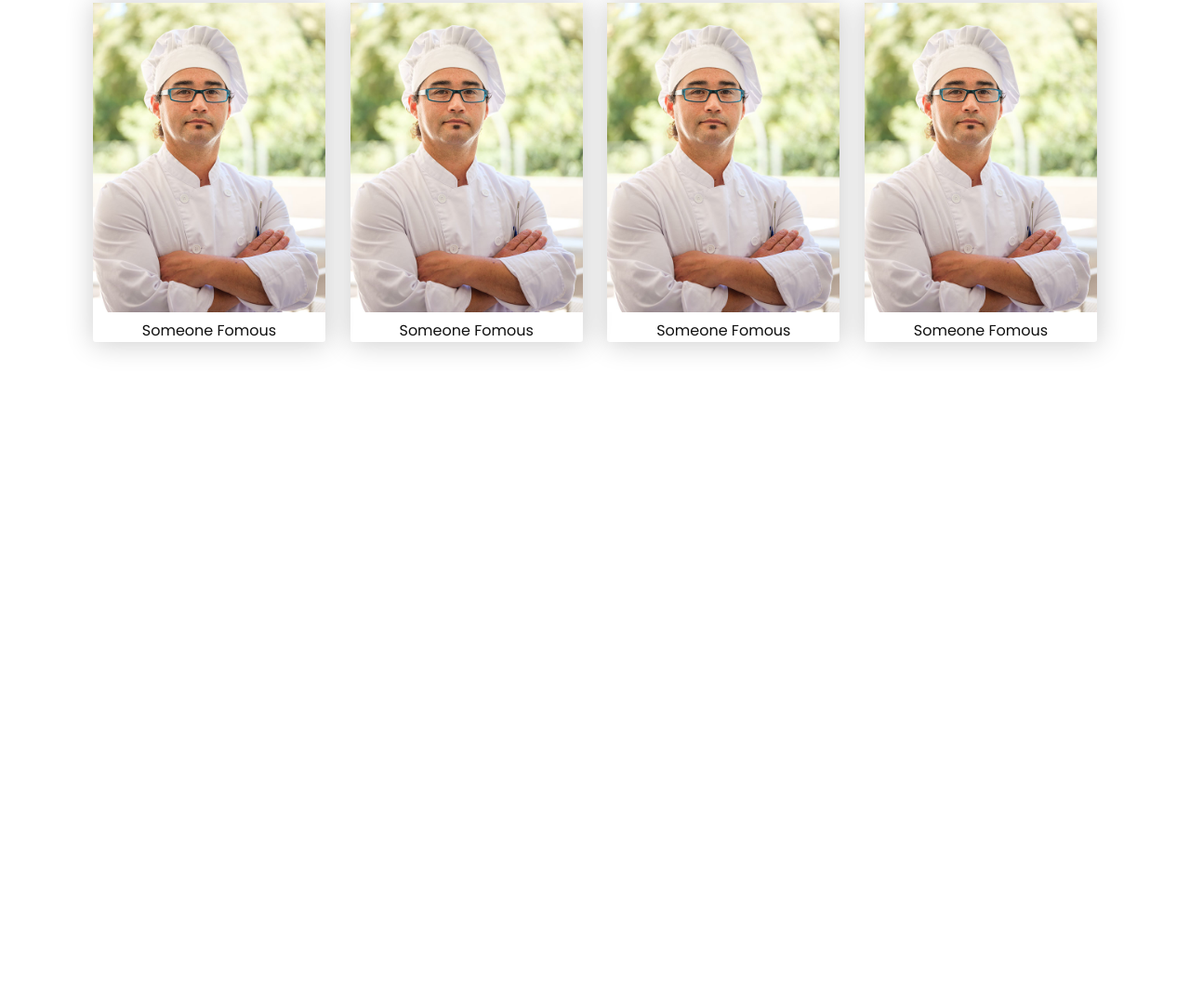
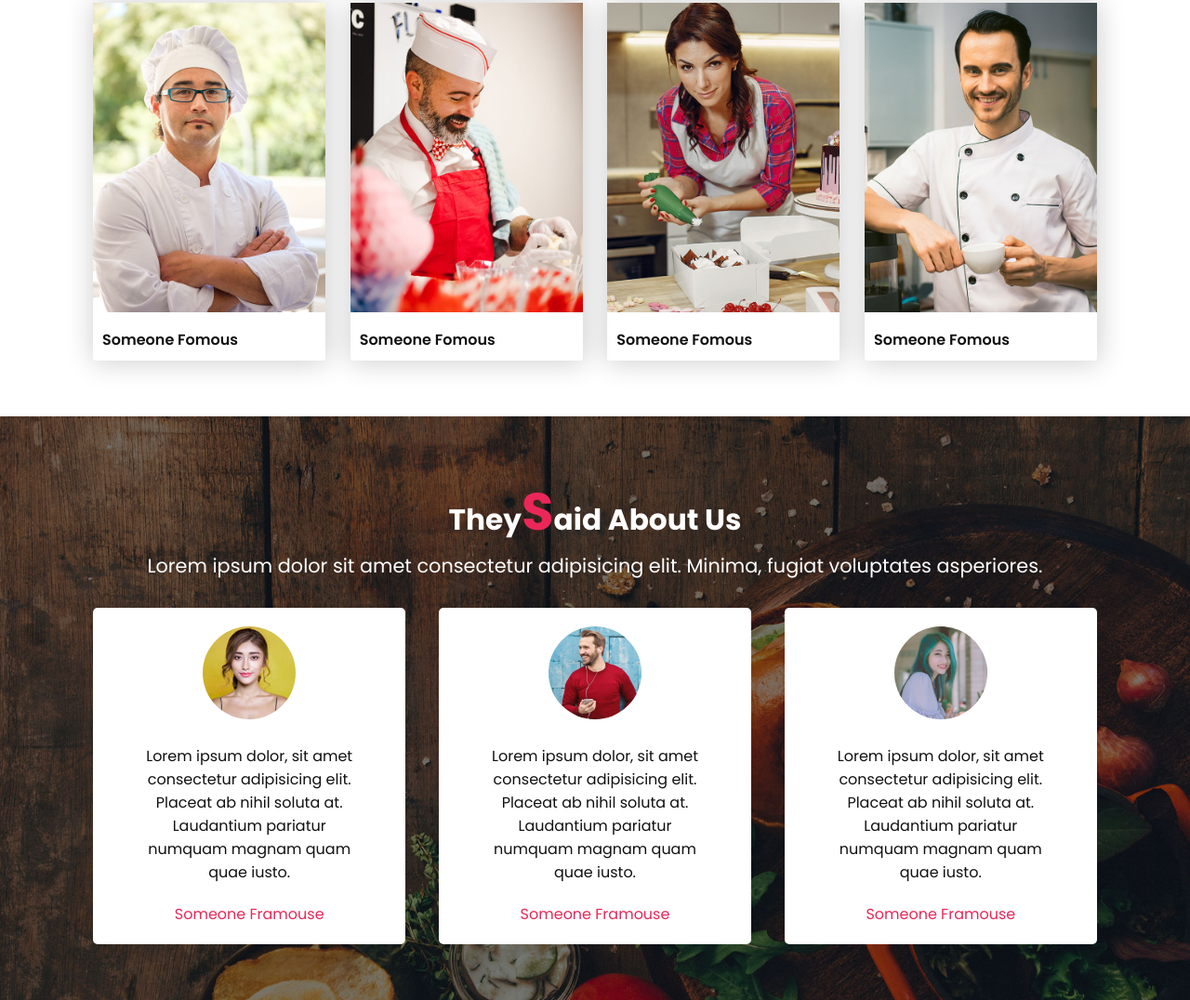
Before and after one commit to TurkishFood/TurkishFood.github.io, a plain HTML site: page index.html in a window 1280 px wide. Shown: the part 2773-3849 px from the top of the page at 93% size. Before the commit the page ends 3201 px from the top, so only its background shows below. Drawn offline with nearby package versions, Linux system fonts and the light colour scheme.

Commit message:
testing added

```diff
--- a/css/style.css
+++ b/css/style.css
@@ -241,8 +241,81 @@
     -moz-border-radius: 3px;
     -ms-border-radius: 3px;
     -o-border-radius: 3px;
+    transition: .3s;
+    -webkit-transition: .3s;
+    -moz-transition: .3s;
+    -ms-transition: .3s;
+    -o-transition: .3s;
+}
+
+.experts .expert-item:hover {
+    transform: translateY(-10px);
+    -webkit-transform: translateY(-10px);
+    -moz-transform: translateY(-10px);
+    -ms-transform: translateY(-10px);
+    -o-transform: translateY(-10px);
 }
 
 .experts .expert-item img {
     width: 100%;
 }
+
+.experts .expert-item p {
+    float: left;
+    padding: 10px;
+    font-size: 16px;
+    font-weight: 600;
+}
+
+/* Testing */
+.testing {
+    padding: 60px 100px;
+    color: #fff;
+    text-align: center;
+    background: url(/images/bg2.jpg) no-repeat center;
+    background-size: cover;
+    background-attachment: fixed;
+}
+
+.testing .section-title {
+    color: #fff;
+}
+
+.textings {
+    display: flex;
+    flex-wrap: wrap;
+    justify-content: space-between;
+    margin-top: 30px;
+}
+
+.textings .test {
+    width: calc(33% - 20px);
+    padding: 20px 30px;
+    background-color: #fff;
+    color: #111;
+    border-radius: 5px;
+    -webkit-border-radius: 5px;
+    -moz-border-radius: 5px;
+    -ms-border-radius: 5px;
+    -o-border-radius: 5px;
+}
+
+.textings .test img {
+    width: 100px;
+    border-radius: 50%;
+    -webkit-border-radius: 50%;
+    -moz-border-radius: 50%;
+    -ms-border-radius: 50%;
+    -o-border-radius: 50%;
+}
+
+.textings .test p {
+    font-size: 16px;
+    margin: 20px;
+}
+
+.textings .test a {
+    color: #EA2758;
+    text-decoration: none;
+    text-transform: capitalize;
+}
--- a/index.html
+++ b/index.html
@@ -143,15 +143,15 @@
           <p>Someone Fomous</p>
         </div>
         <div class="expert-item">
-          <img src="/images/expert1.jpg" alt="" />
+          <img src="/images/expert2.jpg" alt="" />
           <p>Someone Fomous</p>
         </div>
         <div class="expert-item">
-          <img src="/images/expert1.jpg" alt="" />
+          <img src="/images/expert3.jpg" alt="" />
           <p>Someone Fomous</p>
         </div>
         <div class="expert-item">
-          <img src="/images/expert1.jpg" alt="" />
+          <img src="/images/expert4.jpg" alt="" />
           <p>Someone Fomous</p>
         </div>
       </div>
@@ -159,6 +159,41 @@
     <!-- Expert End -->
 
     <!-- Testine Start -->
+    <section id="testing" class="testing">
+      <div class="section-title">
+        <h1>They<span>S</span>aid About Us</h1>
+        <p>
+          Lorem ipsum dolor sit amet consectetur adipisicing elit. Minima,
+          fugiat voluptates asperiores.
+        </p>
+      </div>
+      <div class="textings">
+        <div class="test">
+          <img src="/images/testi1.jpg" alt="" />
+          <p>
+            Lorem ipsum dolor, sit amet consectetur adipisicing elit. Placeat ab
+            nihil soluta at. Laudantium pariatur numquam magnam quam quae iusto.
+          </p>
+          <a href="#">Someone Framouse</a>
+        </div>
+        <div class="test">
+          <img src="/images/testi2.jpg" alt="" />
+          <p>
+            Lorem ipsum dolor, sit amet consectetur adipisicing elit. Placeat ab
+            nihil soluta at. Laudantium pariatur numquam magnam quam quae iusto.
+          </p>
+          <a href="#">Someone Framouse</a>
+        </div>
+        <div class="test">
+          <img src="/images/testi3.jpg" alt="" />
+          <p>
+            Lorem ipsum dolor, sit amet consectetur adipisicing elit. Placeat ab
+            nihil soluta at. Laudantium pariatur numquam magnam quam quae iusto.
+          </p>
+          <a href="#">Someone Framouse</a>
+        </div>
+      </div>
+    </section>
     <!-- Testine End -->
 
     <!-- Contact Start -->
```
